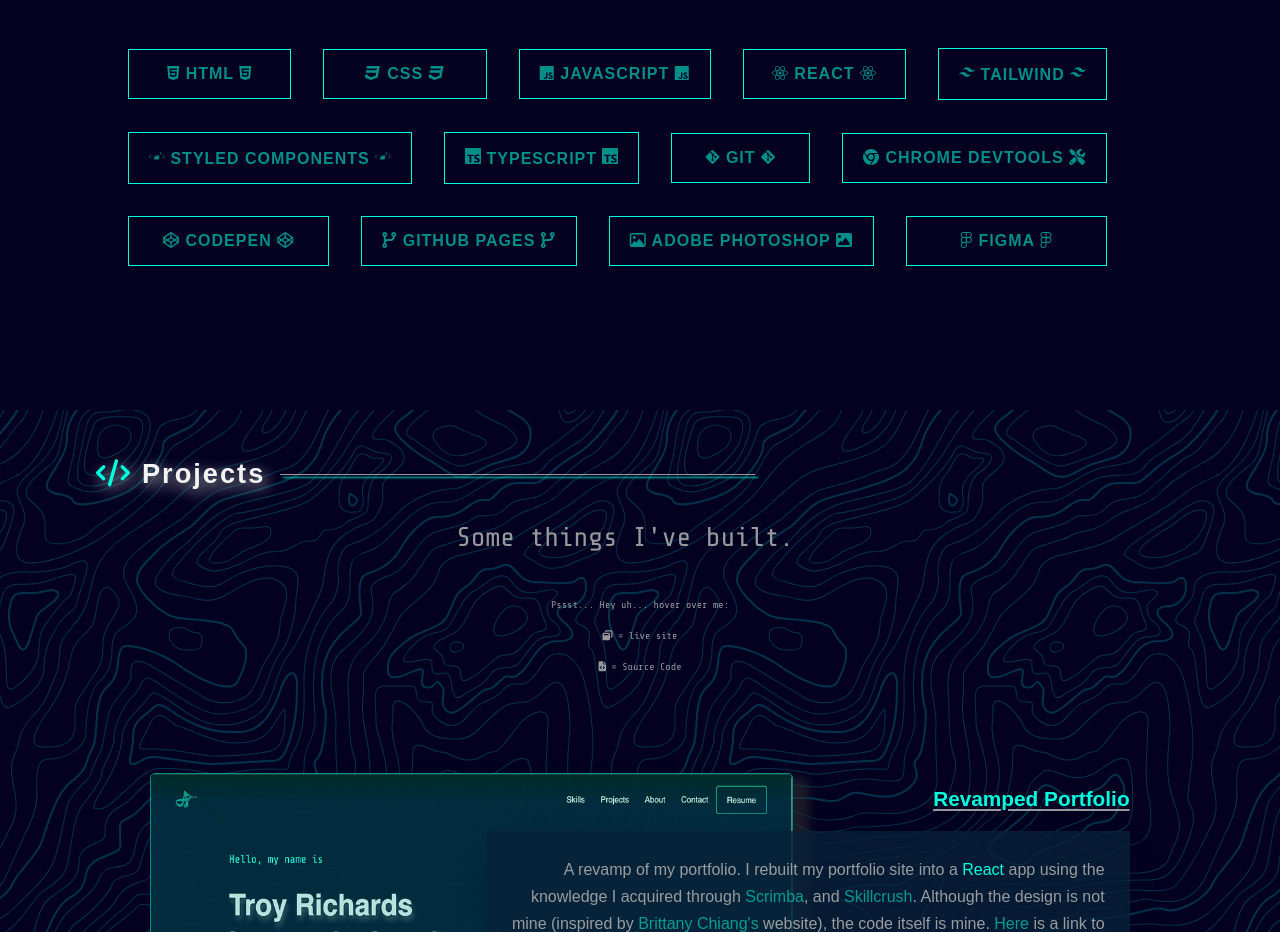
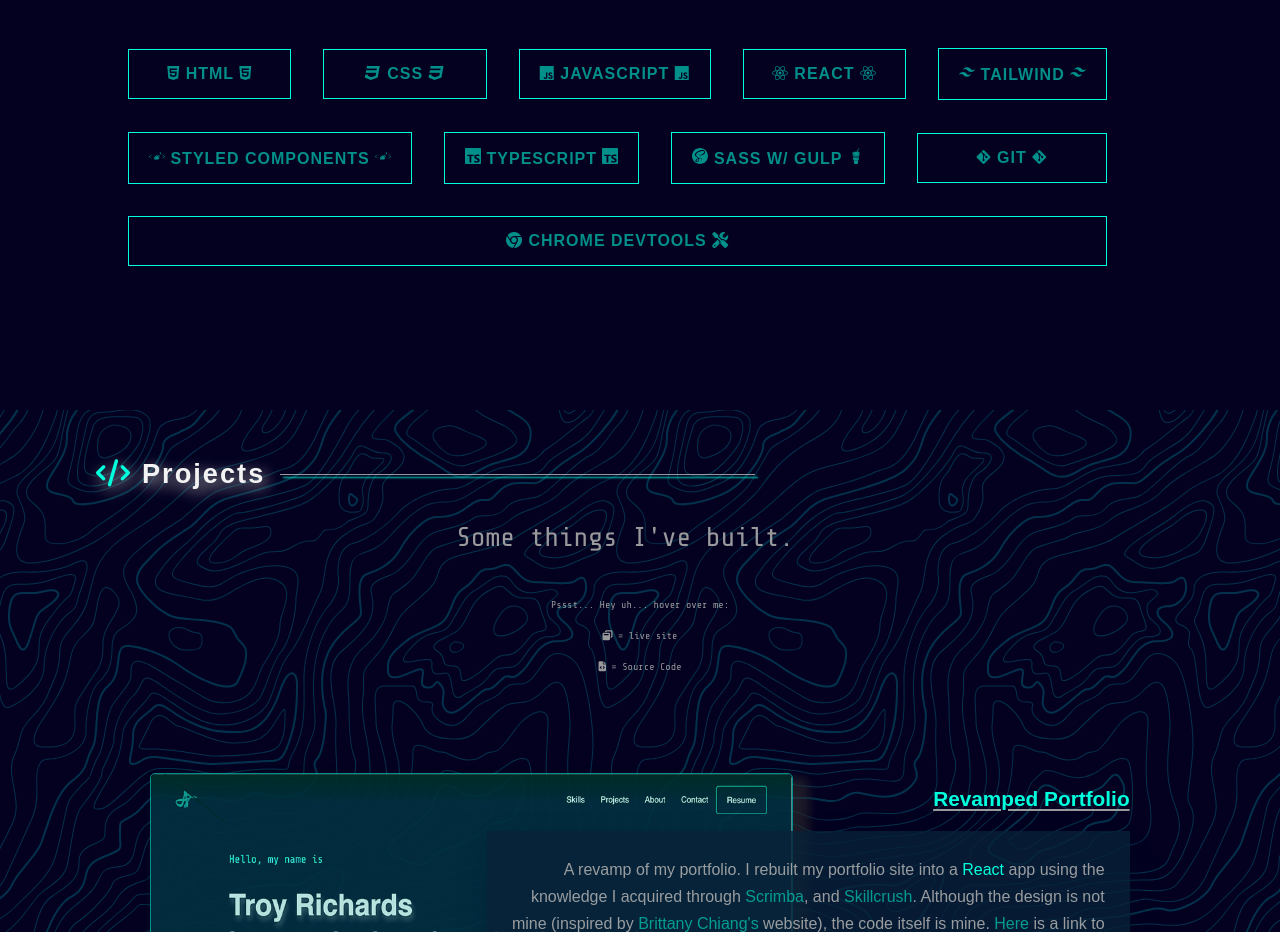
Before and after one commit to TroyRichardsDA/Portfolio-React-Revamp, a React (Create React App) app: page / in a window 1280 px wide. Shown: the part 1060-1992 px from the top of the page. Built offline with nearby package versions, Linux system fonts and the light colour scheme.

Commit message:
Edited Skills

```diff
--- a/src/Components/Skills/Skills.js
+++ b/src/Components/Skills/Skills.js
@@ -2,7 +2,9 @@
   SiTailwindcss,
   SiStyledcomponents,
   SiTypescript,
+  SiSass,
 } from "react-icons/si";
+import { DiGulp } from "react-icons/di";
 import {
   Container,
   Header,
@@ -44,6 +46,9 @@
             <SiTypescript /> TypeScript <SiTypescript />{" "}
           </DevSkill>
           <DevSkill>
+            <SiSass /> Sass w/ Gulp <DiGulp />{" "}
+          </DevSkill>
+          <DevSkill>
             <i className="fab fa-git-alt"></i> Git{" "}
             <i className="fab fa-git-alt"></i>
           </DevSkill>
@@ -51,22 +56,6 @@
             <i className="fab fa-chrome"></i> Chrome DevTools{" "}
             <i className="fas fa-tools"></i>
           </DevSkill>
-          <DevSkill>
-            <i className="fab fa-codepen"></i> Codepen{" "}
-            <i className="fab fa-codepen"></i>
-          </DevSkill>
-          <DevSkill>
-            <i className="fas fa-code-branch"></i> Github Pages{" "}
-            <i className="fas fa-code-branch"></i>
-          </DevSkill>
-          <DevSkill>
-            <i className="far fa-image"></i> Adobe Photoshop{" "}
-            <i className="fas fa-image"></i>
-          </DevSkill>
-          <DevSkill>
-            <i className="fa-brands fa-figma"></i> Figma{" "}
-            <i className="fa-brands fa-figma"></i>
-          </DevSkill>
         </DevSkills>
       </Wrapper>
     </Container>
```
